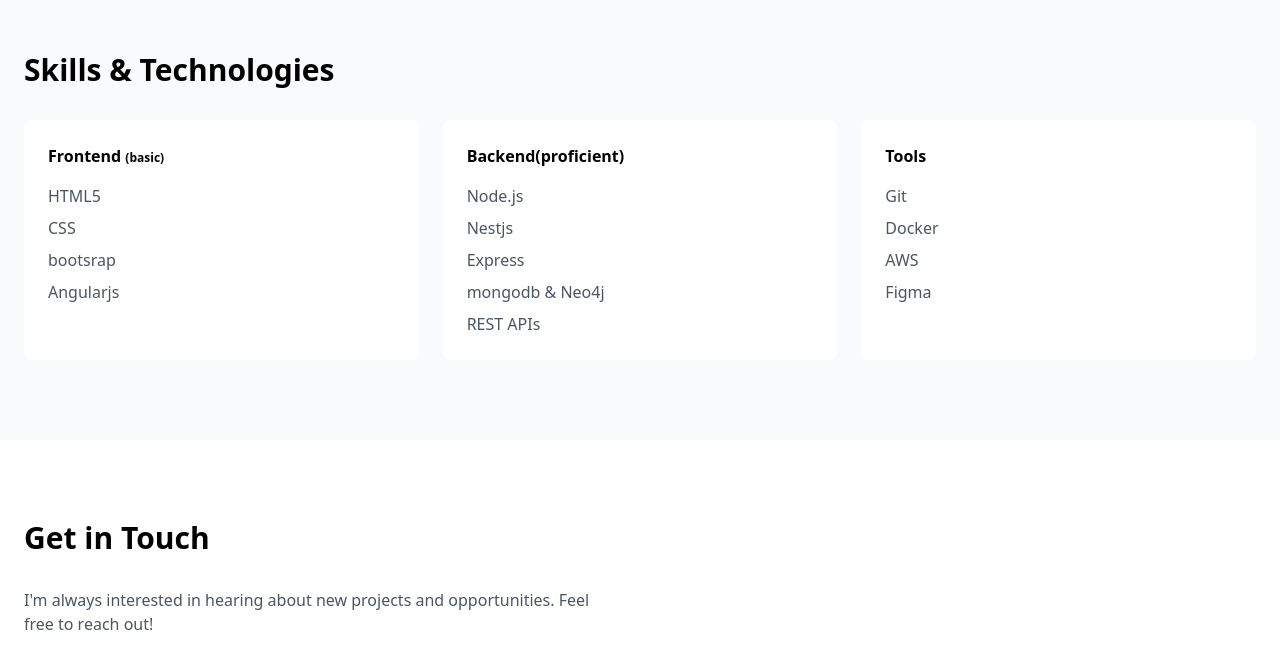
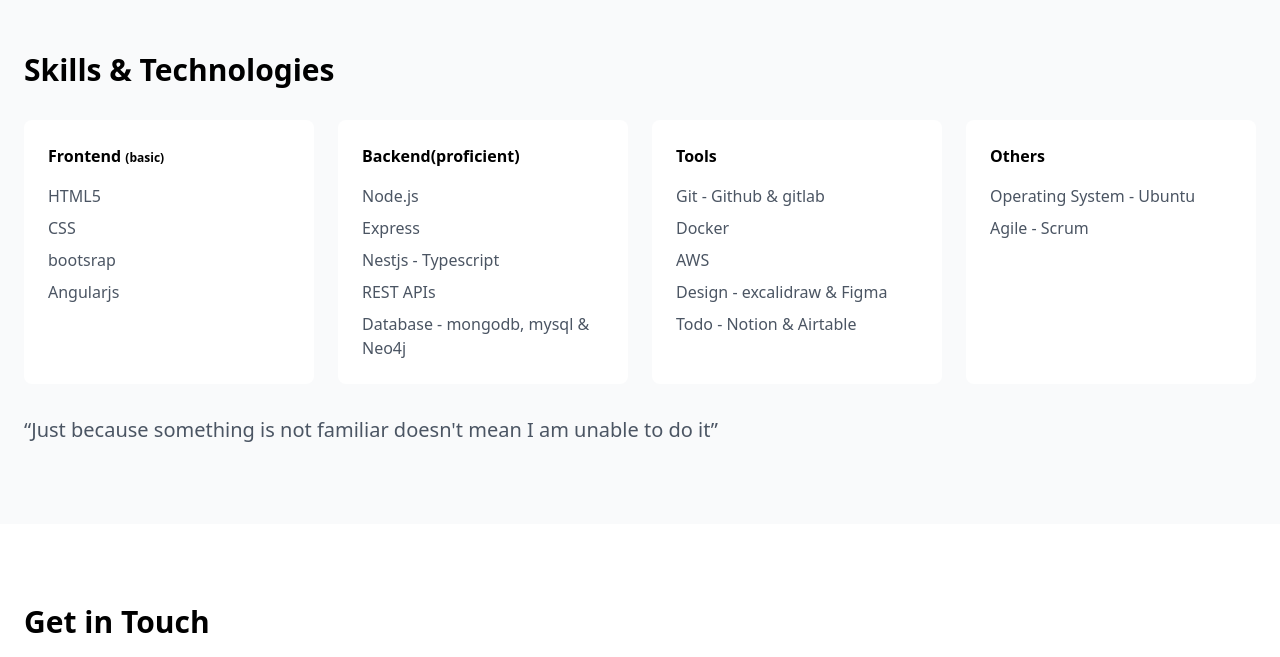
Before and after one commit to dmsammusic/sam-portfolio-web, a plain HTML site: page index.html in a window 1280 px wide. Shown: the part 1480-2137 px from the top of the page. Drawn offline with nearby package versions, Linux system fonts and the light colour scheme.

Commit message:
Bug-fix : Responsive Design Enhancement & skill Update

```diff
--- a/index.html
+++ b/index.html
@@ -74,7 +74,7 @@
 
 			<!-- main  -->
 			<main class="pt-20">
-				<section class="container mx-auto px-6 py-20">
+				<section class="container mx-auto px-6 py-10 md:py-10 lg:py-20">
 					<div class="max-w-3xl">
 						<h2 class="text-5xl font-bold mb-6">Backend Developer & System Architect</h2>
 						<p class="text-xl text-gray-600 mb-8">
@@ -167,7 +167,9 @@
 					class="bg-gray-50 py-20">
 					<div class="container mx-auto px-6">
 						<h3 class="text-3xl font-bold mb-8">Skills & Technologies</h3>
-						<div class="grid md:grid-cols-3 gap-6">
+
+						<div class="grid md:grid-cols-4 gap-6">
+							<!-- Frontend -->
 							<div class="bg-white p-6 rounded-lg">
 								<h4 class="font-bold mb-4">Frontend <span class="text-xs">(basic)</span></h4>
 
@@ -178,27 +180,41 @@
 									<li>Angularjs</li>
 								</ul>
 							</div>
+							<!-- Backend -->
 							<div class="bg-white p-6 rounded-lg">
 								<h4 class="font-bold mb-4">Backend(proficient)</h4>
 								<ul class="space-y-2 text-gray-600">
 									<li>Node.js</li>
-									<li>Nestjs</li>
 									<li>Express</li>
-									<li>mongodb & Neo4j</li>
+									<li>Nestjs - Typescript</li>
 									<li>REST APIs</li>
+									<li>Database - mongodb, mysql & Neo4j</li>
 								</ul>
 							</div>
+							<!-- Tools -->
 							<div class="bg-white p-6 rounded-lg">
 								<h4 class="font-bold mb-4">Tools</h4>
 								<ul class="space-y-2 text-gray-600">
-									<li>Git</li>
+									<li>Git - Github & gitlab</li>
 									<li>Docker</li>
 									<li>AWS</li>
-									<li>Figma</li>
+									<li>Design - excalidraw & Figma</li>
+									<li>Todo - Notion & Airtable</li>
 								</ul>
 							</div>
+							<!-- Others -->
+							<div class="bg-white p-6 rounded-lg">
+								<h4 class="font-bold mb-4">Others</h4>
+								<ul class="space-y-2 text-gray-600">
+									<li>Operating System - Ubuntu </li>
+									<li>Agile - Scrum </li>
+
 						</div>
+
 					</div>
+					<p class="mt-8 text-xl text-gray-600">
+							<q>Just because something is not familiar doesn't mean I am unable to do it</q>
+						</p>
 				</section>
 
 				<!-- contact -->
```
Also changed, not shown: blog.html (+2 -2 lines), blogs/1.my-journey.html (+1 -1 lines), blogs/2.password-security.html (+9 -8 lines).
